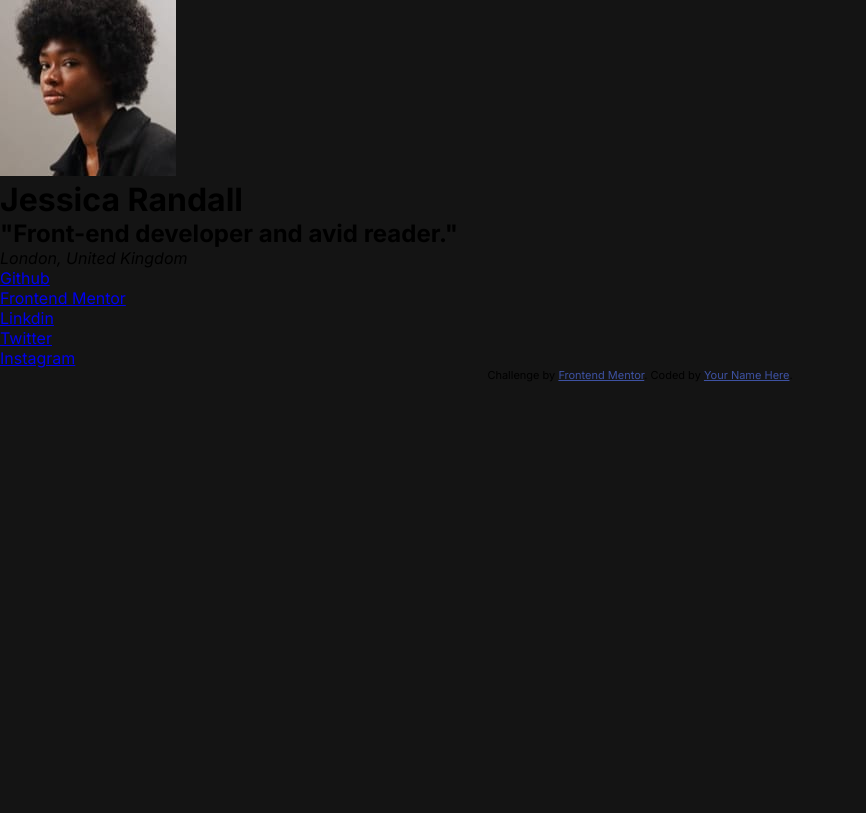
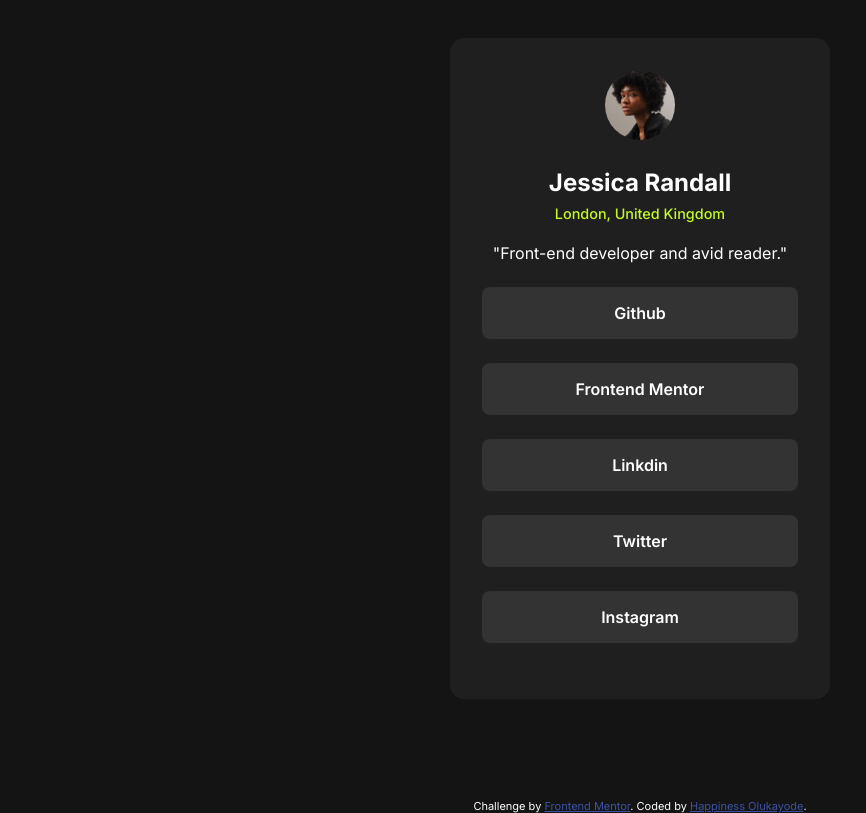
Before and after one commit to uptowngirl757/social_links, a plain HTML site: page index.html in a window 1280 px wide. Shown: the whole page, without its empty margins (0-866 px from the left). Drawn offline with Linux system fonts and the light colour scheme.

Commit message:
Completed

```diff
--- a/index.html
+++ b/index.html
@@ -3,7 +3,6 @@
   <head>
     <meta charset="UTF-8" />
     <meta name="viewport" content="width=device-width, initial-scale=1.0" />
-    <!-- displays site properly based on user's device -->
     <link rel="stylesheet" href="style.css" />
     <link
       rel="icon"
@@ -15,14 +14,15 @@
     <title>Frontend Mentor | Social links profile</title>
   </head>
   <body>
+    <section class="social-profile">
       <header class="header-container">
         <img
           src="./assets/images/avatar-jessica.jpeg"
           alt="Jessica Randall's avatar"
         />
         <h1 class="name">Jessica Randall</h1>
+        <address aria-label="location">London, United Kingdom</address>
         <h2 class="hobbies">"Front-end developer and avid reader."</h2>
-      <address aria-label="location">London, United Kingdom</address>
       </header>
 
       <main>
@@ -32,16 +32,17 @@
             <li class="item"><a href="#">Frontend Mentor</a></li>
             <li class="item"><a href="#">Linkdin</a></li>
             <li class="item"><a href="#">Twitter</a></li>
-          <li clas s="item"><a href="#">Instagram</a></li>
+            <li class="item"><a href="#">Instagram</a></li>
           </ul>
         </nav>
       </main>
+    </section>
 
     <div class="attribution">
       Challenge by
       <a href="https://www.frontendmentor.io?ref=challenge" target="_blank"
         >Frontend Mentor</a
-      >. Coded by <a href="#">Your Name Here</a>.
+      >. Coded by <a href="#">Happiness Olukayode</a>.
     </div>
   </body>
 </html>
--- a/style.css
+++ b/style.css
@@ -7,14 +7,79 @@
   margin: 0;
   box-sizing: border-box;
 }
+
 body {
   background-color: hsl(0, 0%, 8%);
   font-family: "Inter", sans-serif;
+  display: flex;
+  justify-content: center;
+  align-items: center;
+  min-height: 100vh;
+  flex-direction: column;
+}
+.social-profile {
+  width: 90%;
+  background-color: hsl(0, 0%, 12%);
+  max-width: 380px;
+  padding: 2rem;
+  border-radius: 0.9rem;
+  margin-top: 2.4rem;
+}
+
+.header-container {
+  text-align: center;
+}
+.header-container img {
+  height: 70px;
+  border-radius: 50%;
+  margin-bottom: 1rem;
+}
+.header-container h1 {
+  color: hsl(0, 0%, 100%);
+  margin: 0.5rem 0;
+}
+
+.header-container address {
+  color: hsl(75, 94%, 57%);
+  font-style: normal;
+  font-weight: 500;
+  font-size: 0.9rem;
+}
+.header-container h2 {
+  color: hsl(0, 0%, 100%);
+  font-size: 1rem;
+  font-weight: 400;
+  margin: 1.3rem 0;
+}
+
+main nav {
+  text-align: center;
+}
+main nav .container {
+  list-style: none;
+}
+main nav .container a {
+  display: block;
+  text-decoration: none;
+  color: hsl(0, 0%, 100%);
+  text-transform: capitalize;
+  font-weight: 600;
+}
+.item {
+  margin: 1.5rem 0;
+  background-color: hsl(0, 0%, 20%);
+  padding: 1rem 0;
+  border-radius: 0.5rem;
 }
 .attribution {
   font-size: 11px;
   text-align: center;
+  margin-top: 100px;
+  color: #fff;
 }
 .attribution a {
   color: hsl(228, 45%, 44%);
 }
+.attribution a:hover {
+  text-decoration: none;
+}
```
Lines whose indentation alone changed are shown as unchanged.
